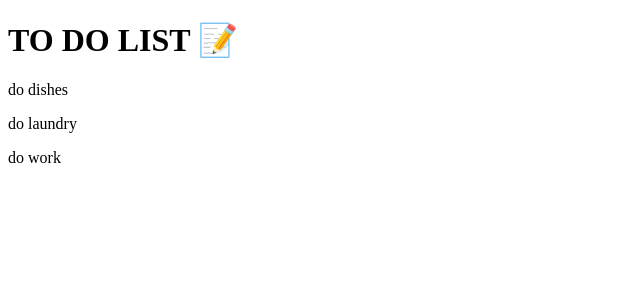
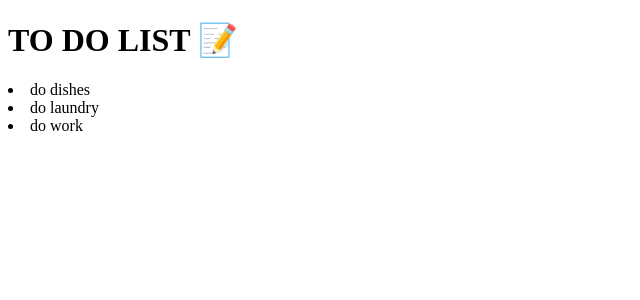
Before and after one commit to ZaneMeroff/vue_idea_box, a Vue app: page / in a window 1280 px wide. Shown: the top 300 px of the page, without its empty margins (0-640 px from the left). Built offline with nearby package versions, Linux system fonts and the light colour scheme.

Commit message:
Change <p> to <li>

```diff
--- a/src/components/Todos.vue
+++ b/src/components/Todos.vue
@@ -1,7 +1,7 @@
 <template>
   <div>
     <div v-for='todo in todos' v-bind:key='todo.id'>
-      <p>{{ todo.title }}</p>
+      <li>{{ todo.title }}</li>
     </div>
   </div>
 
```
